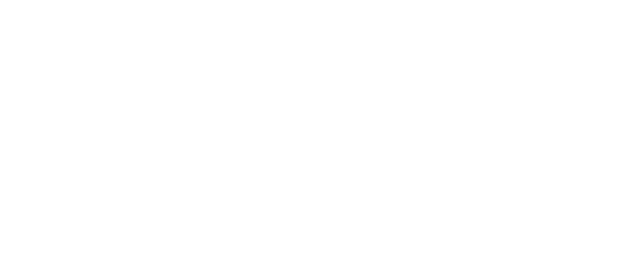
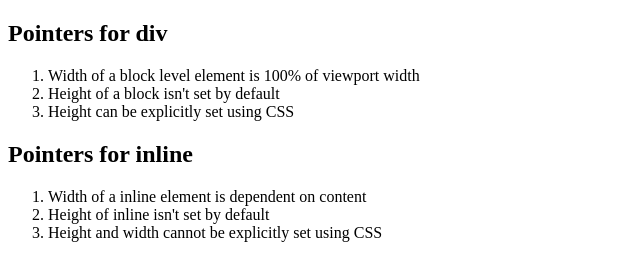
Before and after one commit to sanskarpareek14/FullStack, a plain HTML site: page index.html in a window 1280 px wide. Shown: the whole page, without its empty margins (0-640 px from the left). Drawn offline with Linux system fonts and the light colour scheme.

Commit message:
inline & block pointers

```diff
--- a/index.html
+++ b/index.html
@@ -6,10 +6,30 @@
     <meta http-equiv="X-UA-Compatible" content="IE=edge">
     <meta name="viewport" content="width=device-width, initial-scale=1.0">
     <title>Document</title>
+    <style>
+        span {
+            background-color: red;
+        }
+    </style>
 </head>
 
 <body>
-
+    <div>
+        <h2>Pointers for div</h2>
+        <ol>
+            <li>Width of a block level element is 100% of viewport width</li>
+            <li>Height of a block isn't set by default</li>
+            <li>Height can be explicitly set using CSS</li>
+        </ol>
+    </div>
+    <span>
+        <h2>Pointers for inline</h2>
+        <ol>
+            <li>Width of a inline element is dependent on content</li>
+            <li>Height of inline isn't set by default</li>
+            <li>Height and width cannot be explicitly set using CSS</li>
+        </ol>
+    </span>
 </body>
 
 </html>
```
